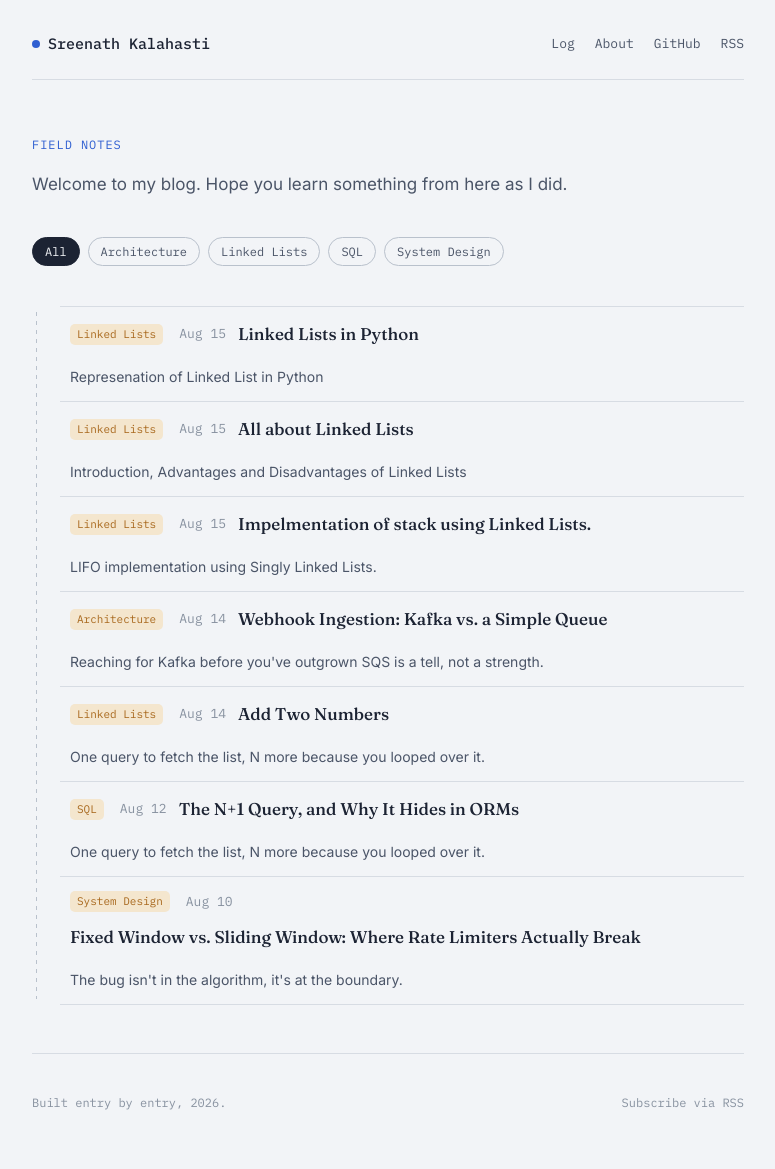
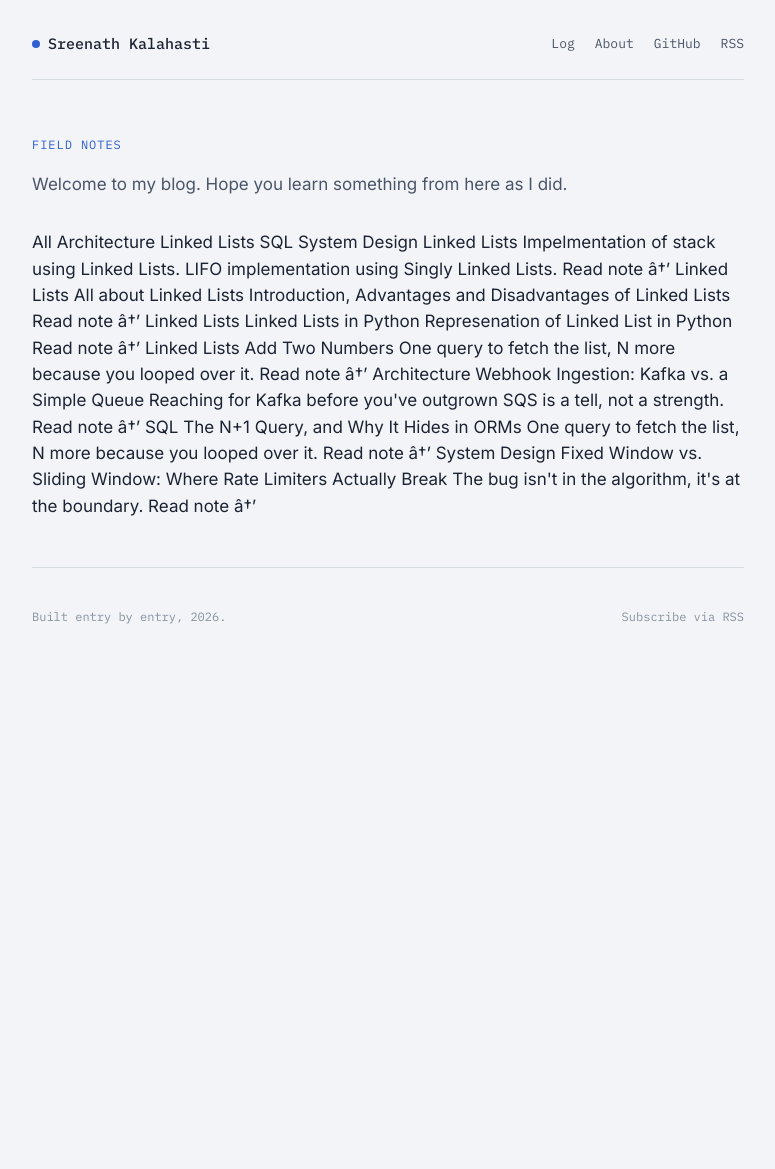
Before and after one commit to sreekala-labs/sreekala-labs.github.io, a Jekyll site: the page built from index.html, in a window 1280 px wide. Shown: the whole page, without its empty margins (252-1027 px from the left). Built offline with Jekyll 4.4.1, drawn with Linux system fonts in a browser that asks for light colours; after the commit the page ends 900 px from its top, so only the background shows below that.

Commit message:
Update index.html

```diff
--- a/index.html
+++ b/index.html
@@ -9,36 +9,17 @@ layout: default
   </p>
 </section>
 
-{% assign topics = site.posts | map: "topic" | uniq | compact | sort %}
-{% if topics.size > 0 %}
-<div class="filters" role="group" aria-label="Filter by topic">
-  <button class="filter is-active" data-topic="all">All</button>
-  {% for topic in topics %}
-    {% if topic %}<button class="filter" data-topic="{{ topic }}">{{ topic }}</button>{% endif %}
-  {% endfor %}
-</div>
+{% assign topics = site.posts | map: "topic" | uniq | sort %} {% if topics.size > 0 %}
+All {% for topic in topics %} {% if topic %}{{ topic }}{% endif %} {% endfor %}
 {% endif %}
-
-<div class="log">
-  <div class="log__spine" aria-hidden="true"></div>
-
-  <ul class="log__entries">
-    {% for post in site.posts | sort: 'date' | reverse %}
-      <li class="log__entry" data-topic="{{ post.topic }}">
-        <a class="log__entry-link" href="{{ post.url | relative_url }}">
-          {% if post.topic %}<span class="pill pill--sm">{{ post.topic }}</span>{% endif %}
-          <time class="log__entry-date">{{ post.date | date: "%b %-d" }}</time>
-          <span class="log__entry-title">{{ post.title }}</span>
-          {% if post.summary %}<span class="log__entry-summary">{{ post.summary }}</span>{% endif %}
-        </a>
-      </li>
-    {% endfor %}
-  </ul>
-
-  {% if site.posts.size == 0 %}
-  <p class="log__empty">No entries yet — the first one starts the spine.</p>
-  {% endif %}
-</div>
+{% assign sorted_posts = site.posts | sort: "date" | reverse %} {% for post in sorted_posts %} {% if post.topic %}{{ post.topic }}{% endif %}
+{{ post.title }}
+{% if post.summary %}
+{{ post.summary }}
+{% endif %} Read note â†’ {% endfor %}
+{% if site.posts.size == 0 %}
+No entries yet.
+{% endif %}
 
 <script>
   const filters = document.querySelectorAll('.filter');
```
